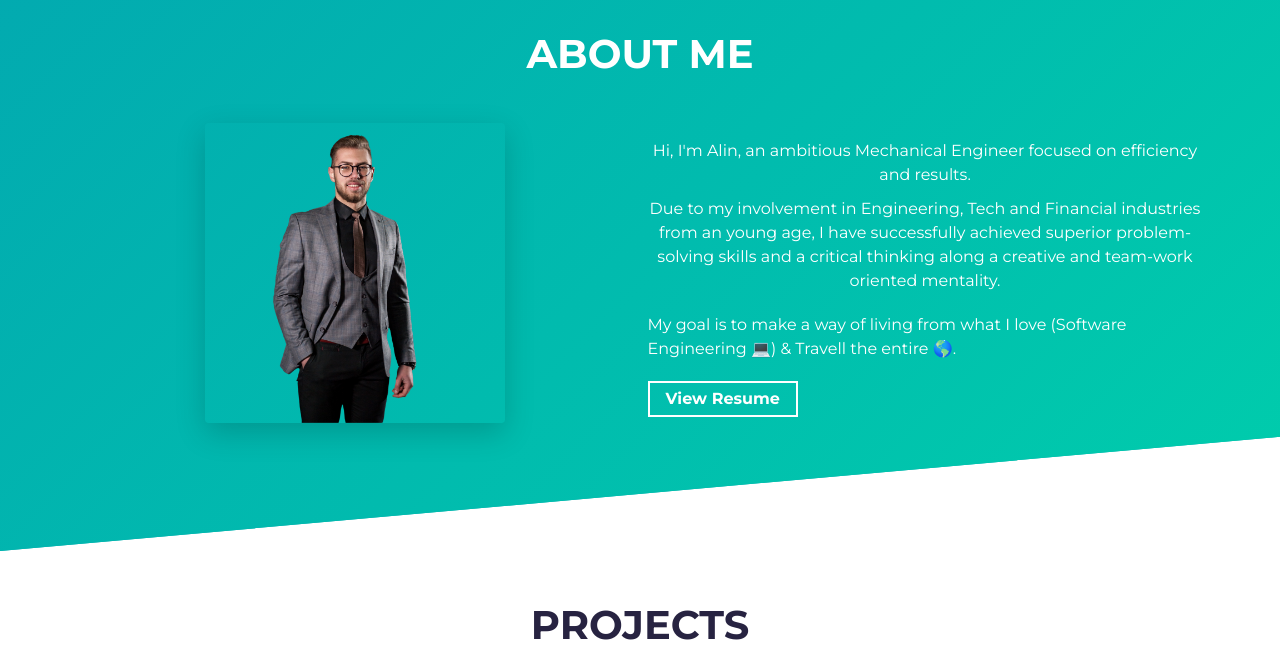
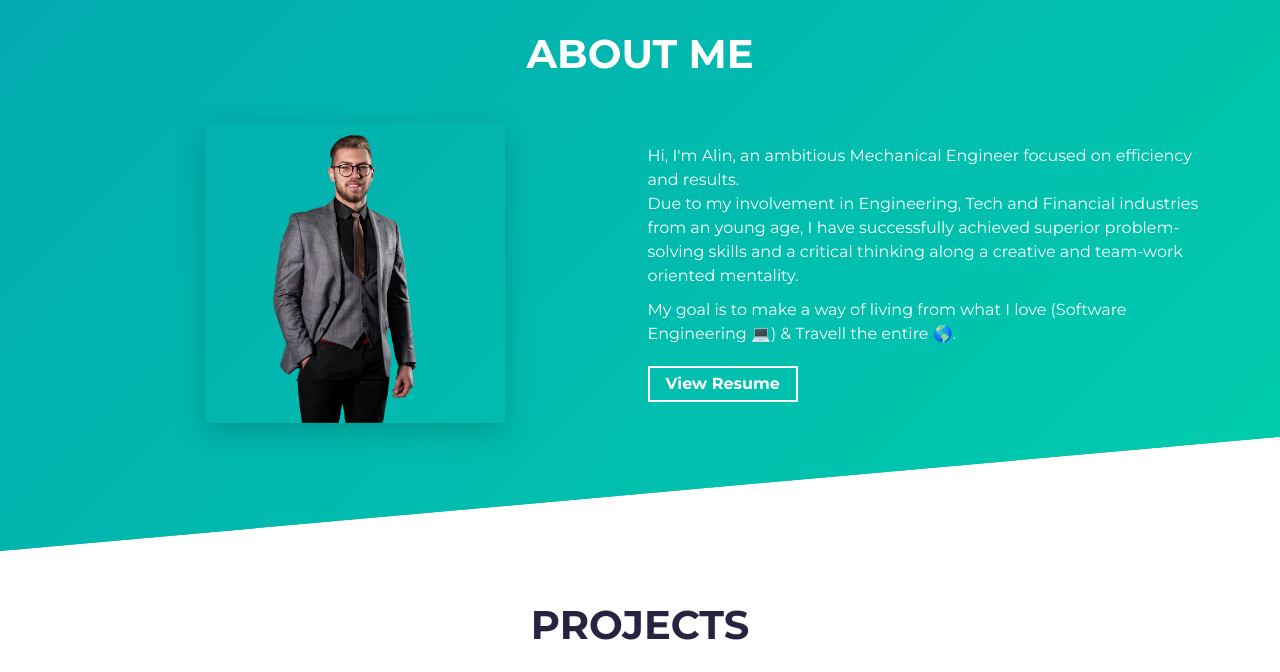
Before and after one commit to HemisCoding/MyPortfolio, a website built with Parcel: page src/index.html in a window 1280 px wide. Shown: the part 820-1492 px from the top of the page. Built offline with nearby package versions, Linux system fonts and the light colour scheme.

Commit message:
Update index.html

```diff
--- a/src/index.html
+++ b/src/index.html
@@ -79,8 +79,9 @@
           <div class="col-md-6 col-sm-12">
             <div class="about-wrapper__info load-hidden">
               <p class="about-wrapper__info-text">
-                <P>Hi, I'm Alin, an ambitious Mechanical Engineer focused on efficiency and results.</P>
-                <P>Due to my involvement in Engineering, Tech and Financial industries from an young age, I have successfully achieved superior problem-solving skills and a critical thinking along a creative and team-work oriented mentality.<P>
+                Hi, I'm Alin, an ambitious Mechanical Engineer focused on efficiency and results.
+                <br />
+                Due to my involvement in Engineering, Tech and Financial industries from an young age, I have successfully achieved superior problem-solving skills and a critical thinking along a creative and team-work oriented mentality.
               </p>
               <p class="about-wrapper__info-text">
                 My goal is to make a way of living from what I love (Software Engineering 💻) & Travell the entire 🌎.
```
